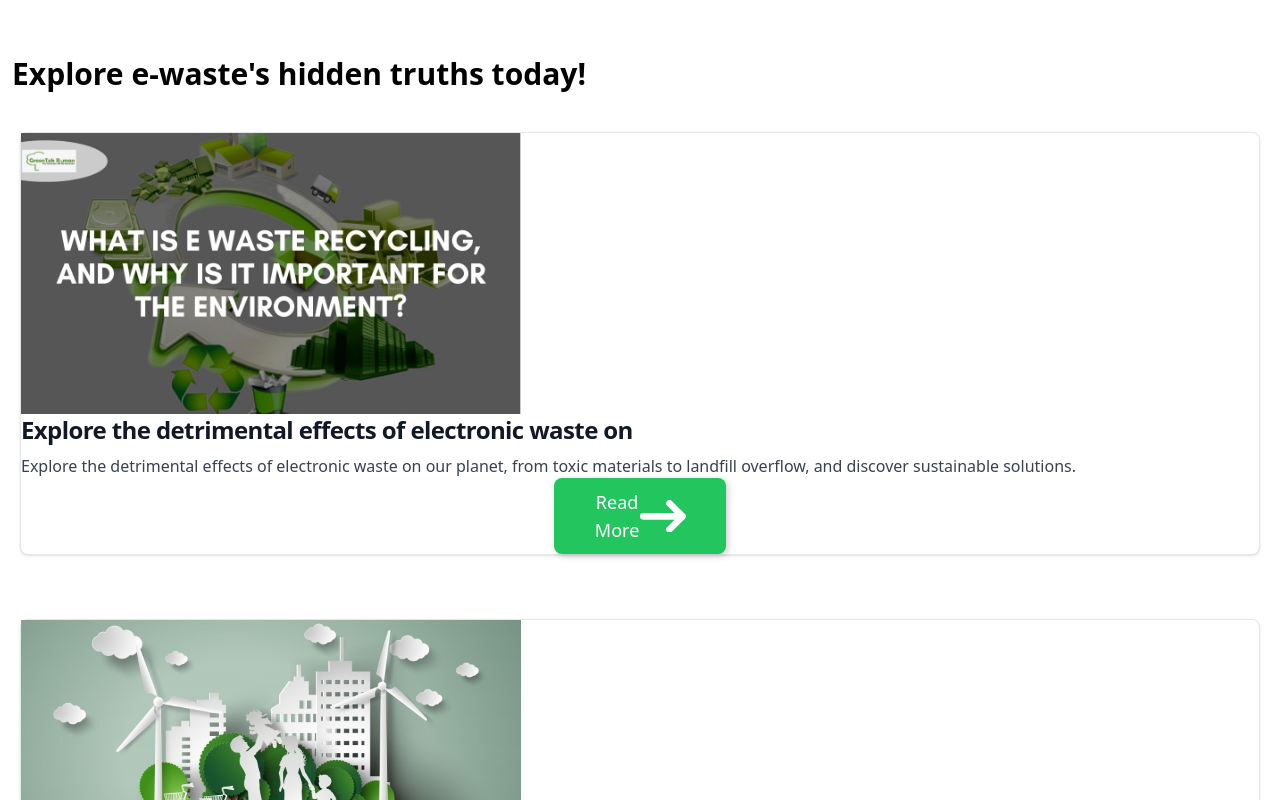
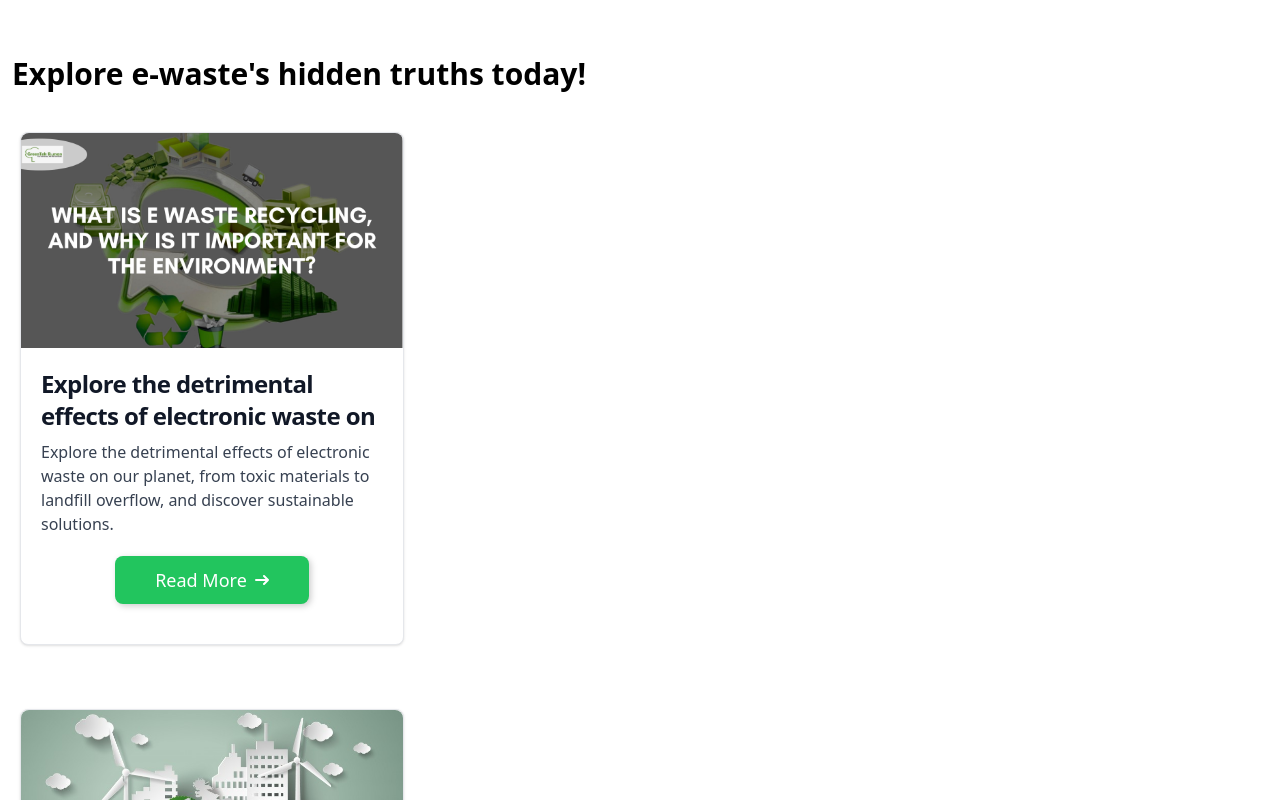
Before and after one commit to mili-srivastava/SIH-Prototype, a Next.js app: page / in a window 1280 px wide. Shown: the part 1740-2540 px from the top of the page. Built offline with nearby package versions, Linux system fonts and the light colour scheme.

Commit message:
changed something in blog

```diff
--- /dev/null
+++ b/props/Blog.jsx
@@ -0,0 +1,54 @@
+// Desc: Blog component that takes in props and renders an image with an alt attribute.
+// import image
+import Image from "next/image";
+import Link from "next/link";
+
+const Blog = (props) => {
+  return (
+    <div className="max-w-sm bg-white border border-gray-200 rounded-lg shadow dark:bg-gray-800 dark:border-gray-700">
+      <Link href="/">
+        <Image
+          className="rounded-t-lg"
+          src={props.image}
+          alt="blog-image"
+          width={500}
+          height={500}
+        />
+      </Link>
+      <div className="p-5">
+        <Link href="/">
+          <h5 className="mb-2 text-2xl font-bold tracking-tight text-gray-900 dark:text-white">
+            {props.title}
+          </h5>
+        </Link>
+        <p className="mb-3 font-normal text-gray-700 dark:text-gray-400">
+            {props.desc}
+        </p>
+        <Link
+          href="/"
+
+        >
+          <button className="flex items-center bg-green-500 text-white text-lg mx-auto my-5"> Read More
+          <svg
+            className="w-3.5 h-3.5 ml-2"
+            aria-hidden="true"
+            xmlns="http://www.w3.org/2000/svg"
+            fill="none"
+            viewBox="0 0 14 10"
+          >
+            <path
+              stroke="currentColor"
+              strokeLinecap="round"
+              strokeLinejoin="round"
+              strokeWidth="2"
+              d="M1 5h12m0 0L9 1m4 4L9 9"
+            />
+          </svg>
+          </button>
+        </Link>
+      </div>
+    </div>
+  );
+};
+
+export default Blog;
--- /dev/null
+++ b/props/index.js
@@ -0,0 +1 @@
+export {default as Blog} from './Blog'
```
